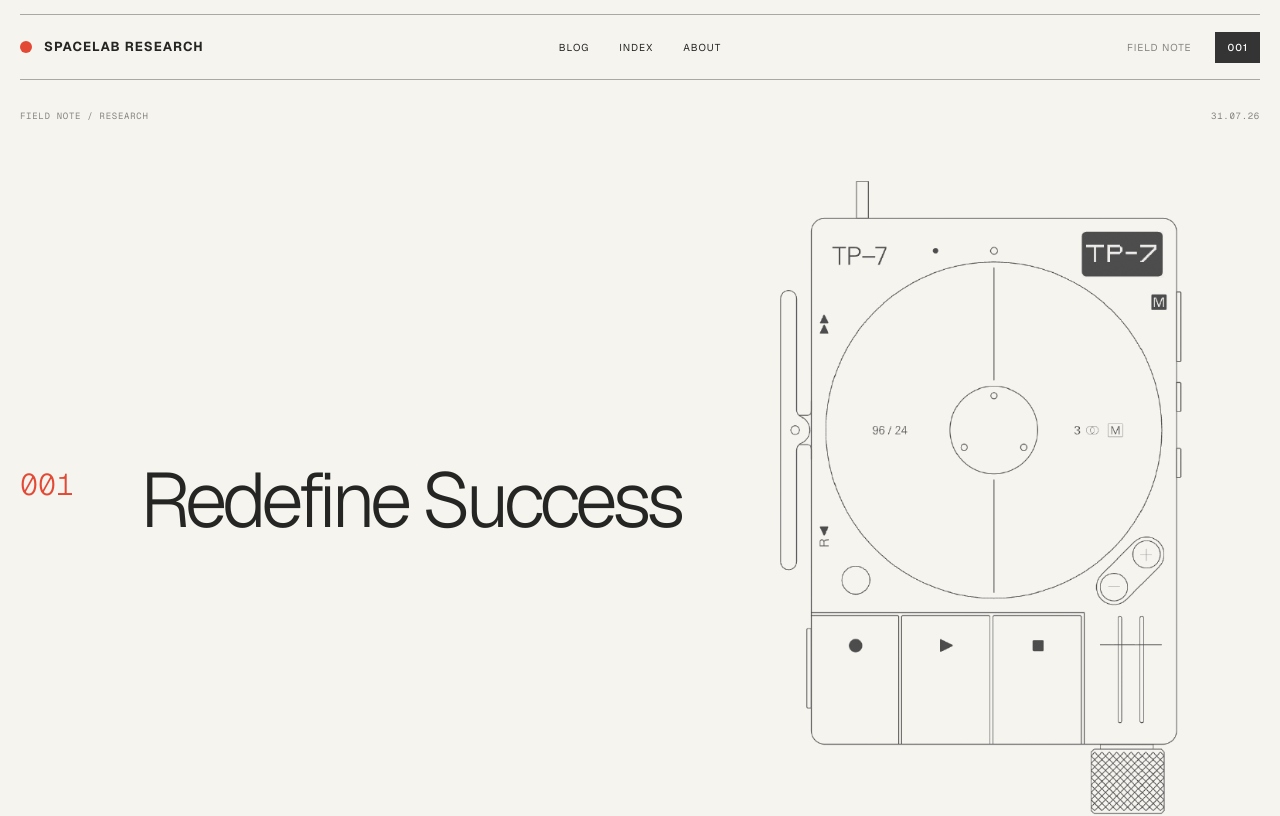
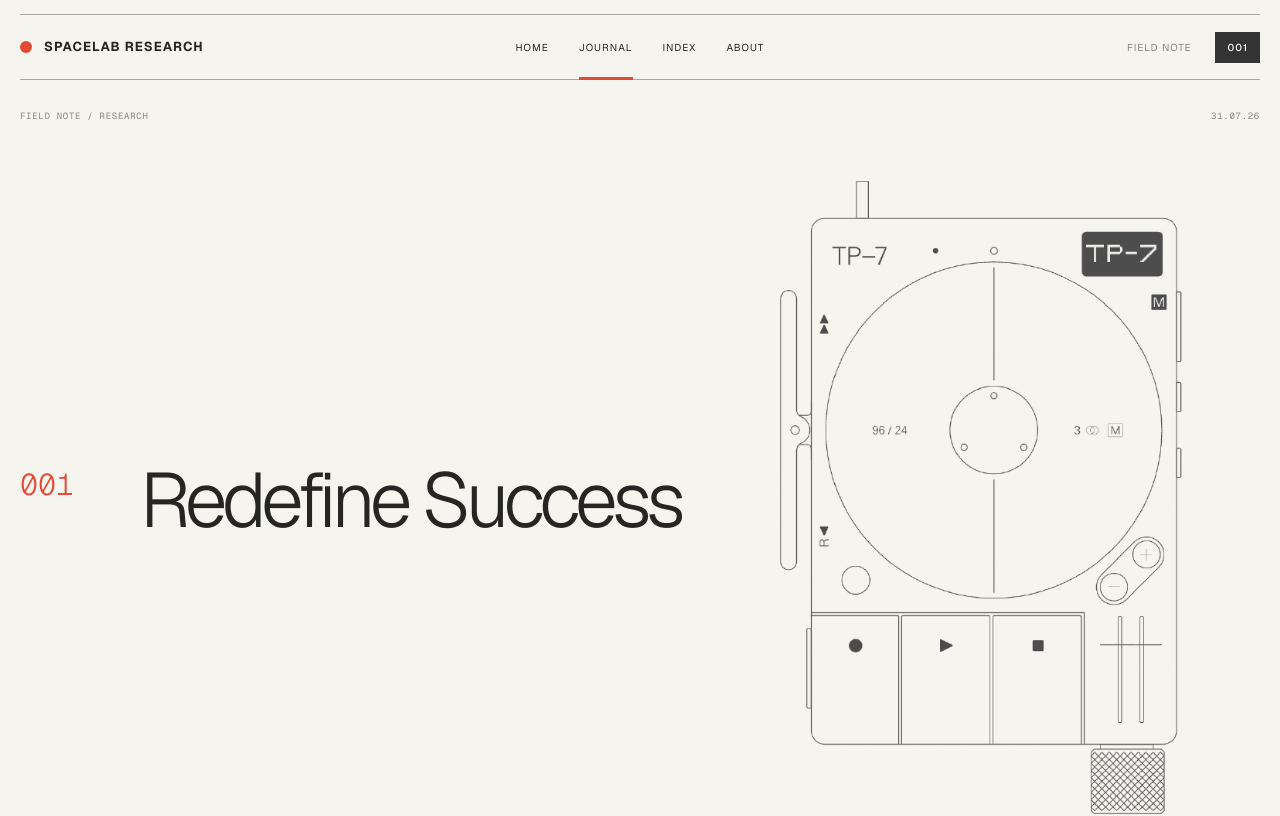
Before and after one commit to SpaceLabResearch/SpaceLabResearch.github.io, a Next.js app: page /notes/p300-quality-change in a window 1280 px wide. Shown: the top 816 px of the page. Built offline with nearby package versions, Linux system fonts and the light colour scheme.

Commit message:
Align article navigation with new home

```diff
--- a/app/components/ArticlePage.tsx
+++ b/app/components/ArticlePage.tsx
@@ -5,8 +5,13 @@ type Article = { no:string; tag:string; title:string; intro:string; date:string;
 export default function ArticlePage({ article }: { article: Article }) {
   return <main className="article-shell">
     <header className="manual-header article-header">
-      <Link className="brand" href="/"><i aria-hidden="true" /><strong>SPACELAB RESEARCH</strong></Link>
-      <nav><Link href="/#journal">BLOG</Link><Link href="/#index">INDEX</Link><Link href="/#about">ABOUT</Link></nav>
+      <Link className="brand" href="/test-home/"><i aria-hidden="true" /><strong>SPACELAB RESEARCH</strong></Link>
+      <nav aria-label="Article navigation">
+        <Link href="/test-home/">HOME</Link>
+        <Link className="active" href="/#journal">JOURNAL</Link>
+        <Link href="/#index">INDEX</Link>
+        <Link href="/#about">ABOUT</Link>
+      </nav>
       <div className="header-code"><span>FIELD NOTE</span><b>{article.no}</b></div>
     </header>
     <section className="article-hero">
```
